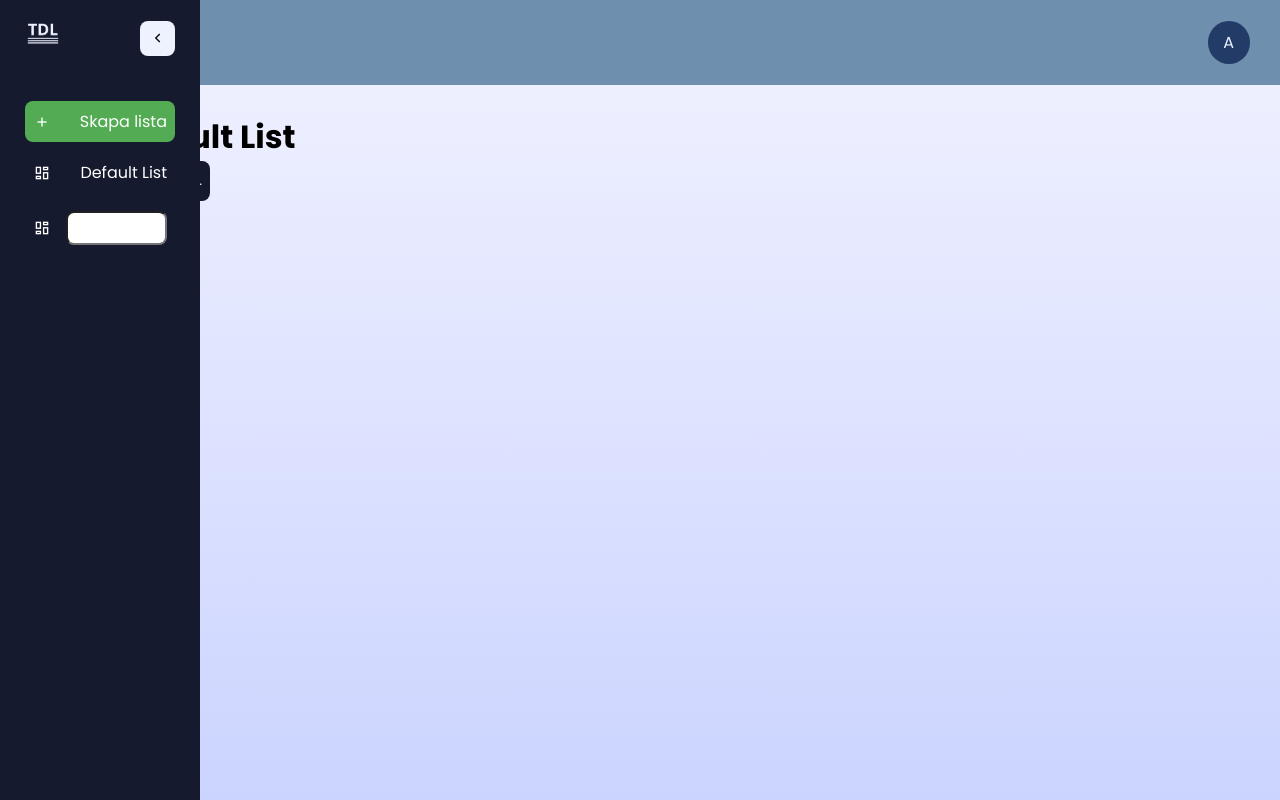
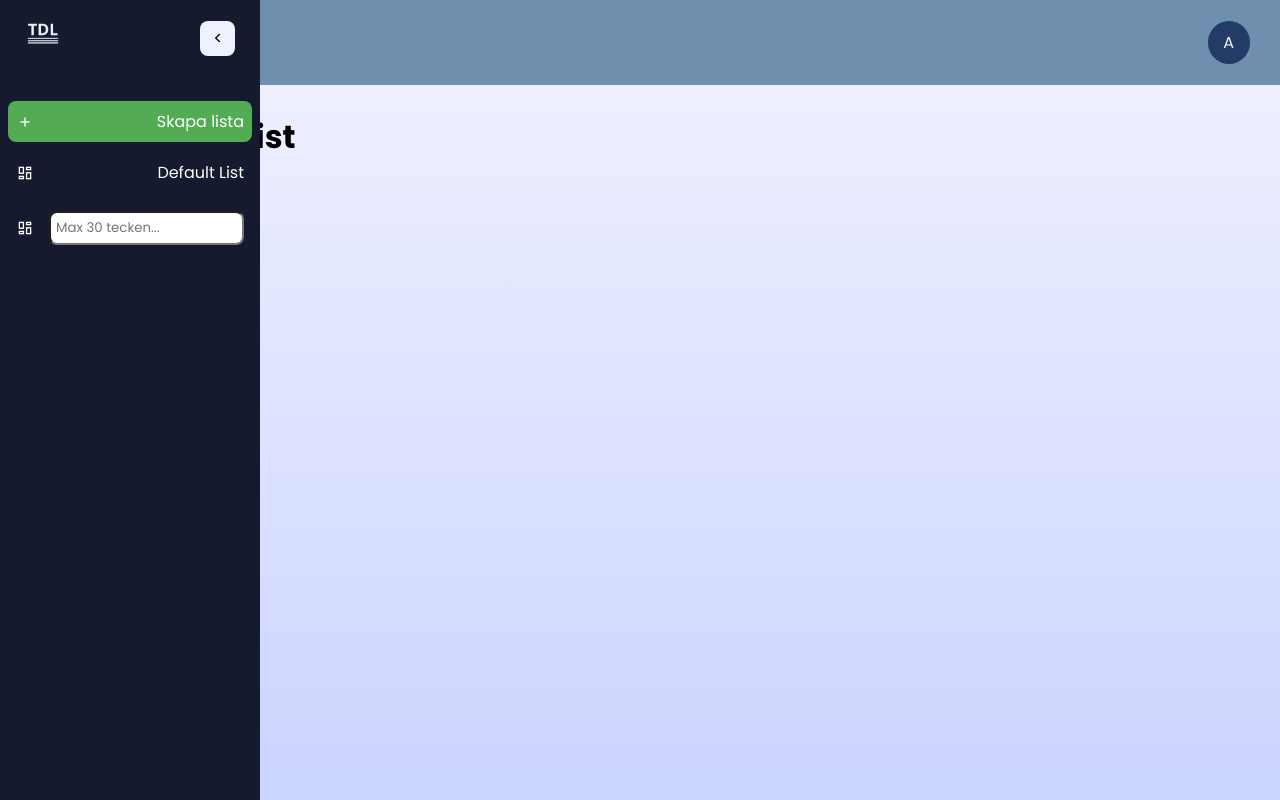
Before and after one commit to alesta73/TDL, a plain HTML site: page index.html in a window 1280 px wide. Both pictures are taken after a click on the link "add". Drawn offline with nearby package versions, Linux system fonts and the light colour scheme.

Commit message:
refactor: enhance sidebar width and transition effects; update input handling for new lists

```diff
--- a/CSS/style-A.css
+++ b/CSS/style-A.css
@@ -22,7 +22,7 @@ body {
     position: fixed;
     top: 0;
     left: 0;
-    width: 200px;
+    width: 260px;
     /* width: 10%; */
     height: 100vh;
     background: #151A2E;
@@ -37,6 +37,7 @@ body {
     /* width: 4%; */
     display: flex;
     align-items: center;
+    transition: all 0.4s ease;
  }
 
 /* Sidebar Header */
@@ -90,11 +91,17 @@ body {
 }
 .sidebar-nav .nav-list {
     width: 100%;
-    margin-left: 25px;
-    margin-right: 25px;
+    margin-left: 0.5rem;
+    margin-right: 0.5rem;
     list-style: none;
     gap: 4px;
     transition: 0.4s ease;
+}
+
+
+.sidebar.collapsed .sidebar-nav .nav-list{
+        margin-left: 25px;
+    margin-right: 25px;
 }
 .sidebar.collapsed .sidebar-nav .primary-nav { transform: translateY(55px); }
 
@@ -108,7 +115,6 @@ body {
     padding: 8px;
     align-items: center;
     border-radius: 8px;
-    transition: 0.4s ease;
     transform: translateY(15px);
     /* width: 100%; */
     justify-content: space-between;
@@ -118,7 +124,13 @@ body {
     background: #EEF2FF;
     color: #151A2E;
 }
-.sidebar-nav .nav-link .nav-label { transition: opacity 0.3s ease; }
+.sidebar-nav .nav-link .nav-label {
+    display: inline-block;
+    /* background: red; */
+    max-width: 180px;
+    white-space: normal;
+    word-wrap: break-word;
+    transition: opacity 0.3s ease; }
 
 .sidebar.collapsed .nav-link .nav-label {
     display: none;
@@ -298,7 +310,7 @@ main {
     background: #151A2E; /* matchar dina andra knappar */
     color: #EEF2FF;      /* ikon/textfärg */
     width: 32px;
-    height: 32px;
+    aspect-ratio: 1/1;
     cursor: pointer;
     transition: all 0.3s ease;
     font-size: 14px; /* ikonstorlek */
--- a/JS/script-A.js
+++ b/JS/script-A.js
@@ -122,9 +122,10 @@ function handleCreateNewList() {
     if (sidebar.classList.contains("collapsed")) {
         sidebar.classList.remove("collapsed");
     }
-    let newListInput = document.createElement("input");
-    newListInput.type = "text";
-    newListInput.classList.add("newListInput");
+    // let newListInput = document.createElement("input");
+    // newListInput.type = "text";
+    // newListInput.classList.add("newListInput");
+    // newListInput.maxLength = 20;
 
     let li = document.createElement("li");
     li.classList.add("nav-item");
@@ -140,6 +141,8 @@ function handleCreateNewList() {
     let input = document.createElement("input");
     input.classList.add("newListInput");
     input.type = "text";
+    input.maxLength = 30;
+    input.placeholder = "Max 30 tecken..."
 
     aElement.appendChild(firstSpan);
     aElement.appendChild(input);
@@ -206,10 +209,10 @@ function handleDateChange(e) {
 }
 
 function createTaskList() {
-    console.log()
-
-
-
+    if(dateInput.value == ""){
+        alert("Ange datum");
+        return;
+    }
     const selected = new Date(dateInput.value);
     const today = new Date();
     const tomorrow = new Date();
@@ -226,6 +229,11 @@ function createTaskList() {
         displayDate = "Imorgon";
     } else {
         displayDate = dateInput.value;
+    }
+
+    if(selectedList.value === ""){
+        alert("Ange uppgift");
+        return;
     }
     let listName = selectedList.value;
     listBuilder(listName, displayDate);
```
